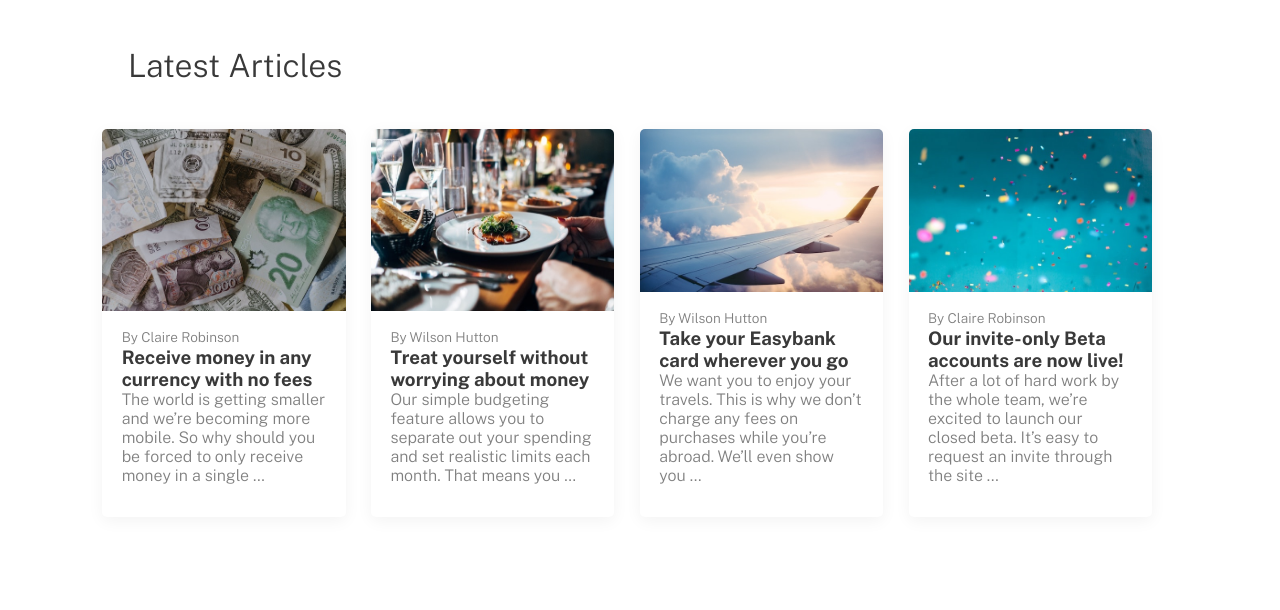
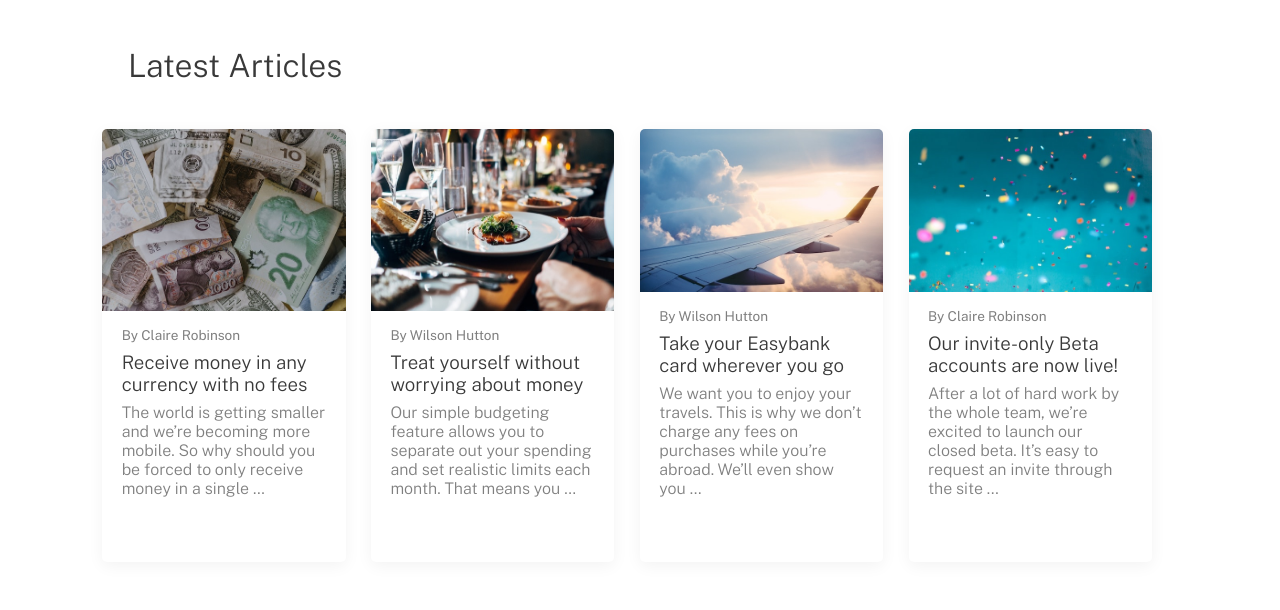
Before and after one commit to hxshan/EasyBank-Landing-page, a plain HTML site: page index.html in a window 1280 px wide. Shown: the part 1209-1819 px from the top of the page. Drawn offline with nearby package versions, Linux system fonts and the light colour scheme.

Commit message:
img position

```diff
--- a/style.css
+++ b/style.css
@@ -242,19 +242,23 @@ min-height: 4rem;
     padding-bottom: 1rem;
 }
 .article-text{
+
+    display: flex;
+    flex-direction: column;
     max-width: 17rem;
-    padding-bottom: 2rem;
+    margin-bottom: 2rem;
 }
 .article-text span.article-author{
     font-family: Public Sans;
-    font-weight: 300;
+    font-weight: 400;
     color: rgba(0,0,0,0.5);
     font-size: 0.85rem;
+    margin-bottom: .5rem;
 }
-.article-text h3.rticle-topic{
+.article-text h3.article-topic{
     font-family: Public Sans;
     font-weight: 300;
-    margin: 1rem 0;
+    margin-bottom: .5rem;
 }
 .article-text span.article-desc{
     font-family: Public Sans;
@@ -460,10 +464,11 @@ footer{
         overflow-y:visible;
         overflow-x: hidden;
         position: absolute;
+        right:0;
     }
     .Mock-img{
-        max-width: 50vw;
-        max-height: 98vh;
+        width: 100%;
+        height: 100%;
         translate:120px -109px;
     }
     .image-sec img#background{
```
